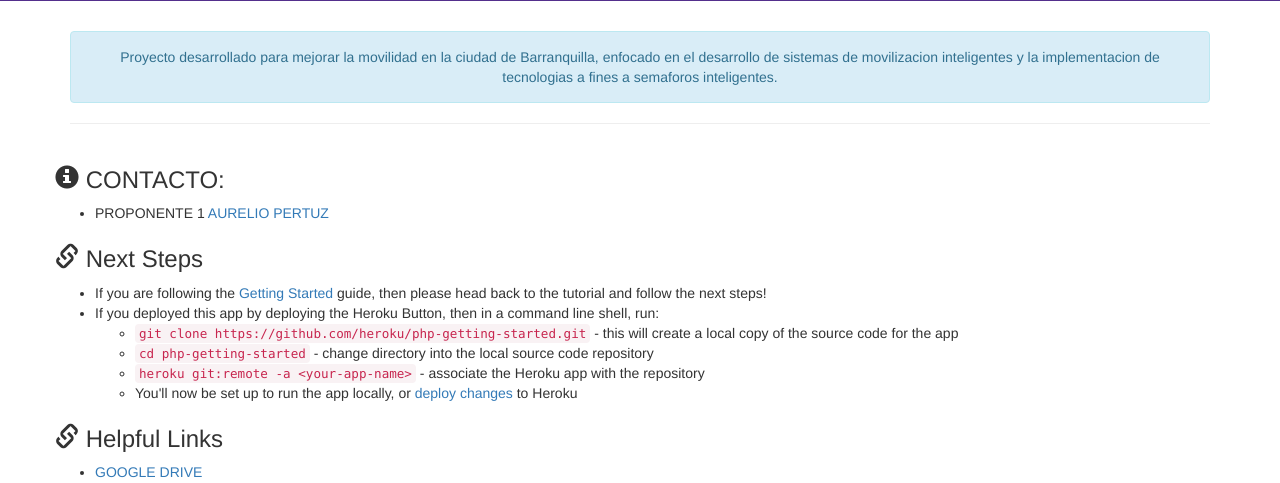
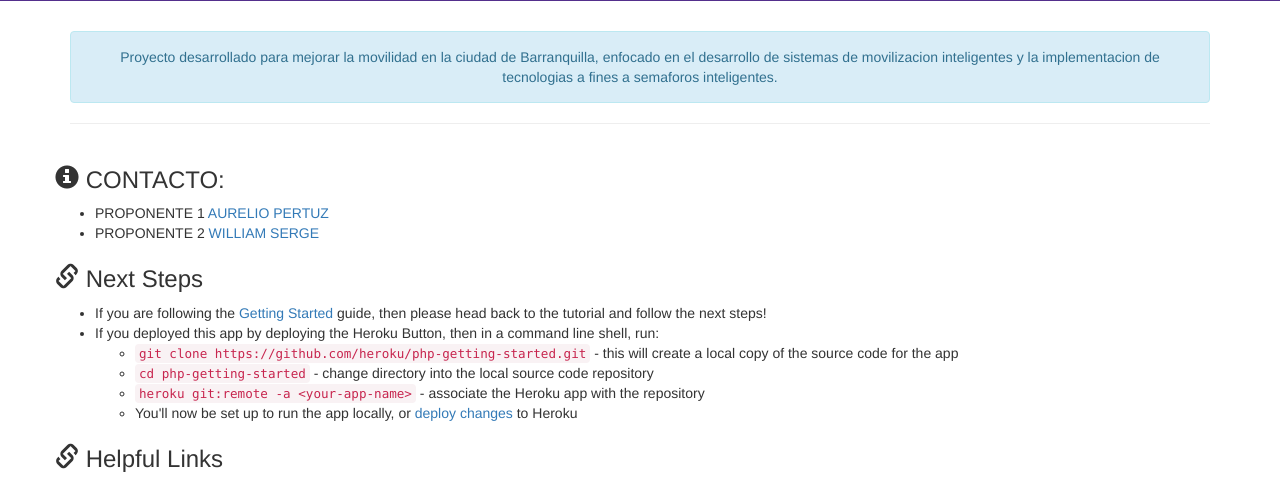
Before and after one commit to aureliopertuz1/pca-its, a PHP site: template web/views/index.twig in a window 1280 px wide. Shown: the part 481-964 px from the top of the page. Run offline with PHP 8.4, Linux system fonts and the light colour scheme; the template is opened without the code that fills it, so the values that code supplies are empty; some libraries are stand-ins or nearby versions.

Commit message:
Update index.twig

```diff
--- a/web/views/index.twig
+++ b/web/views/index.twig
@@ -22,6 +22,7 @@
       <h3><span class="glyphicon glyphicon-info-sign"></span> CONTACTO:</h3>
       <ul>
         <li>PROPONENTE 1 <a href="https://walink.co/ad580a">AURELIO PERTUZ</a> </li>
+        <li>PROPONENTE 2 <a href="https://walink.co/0a9bdc">WILLIAM SERGE</a> </li>
       </ul>
     </div>
     <div class="col-md-20">
```
